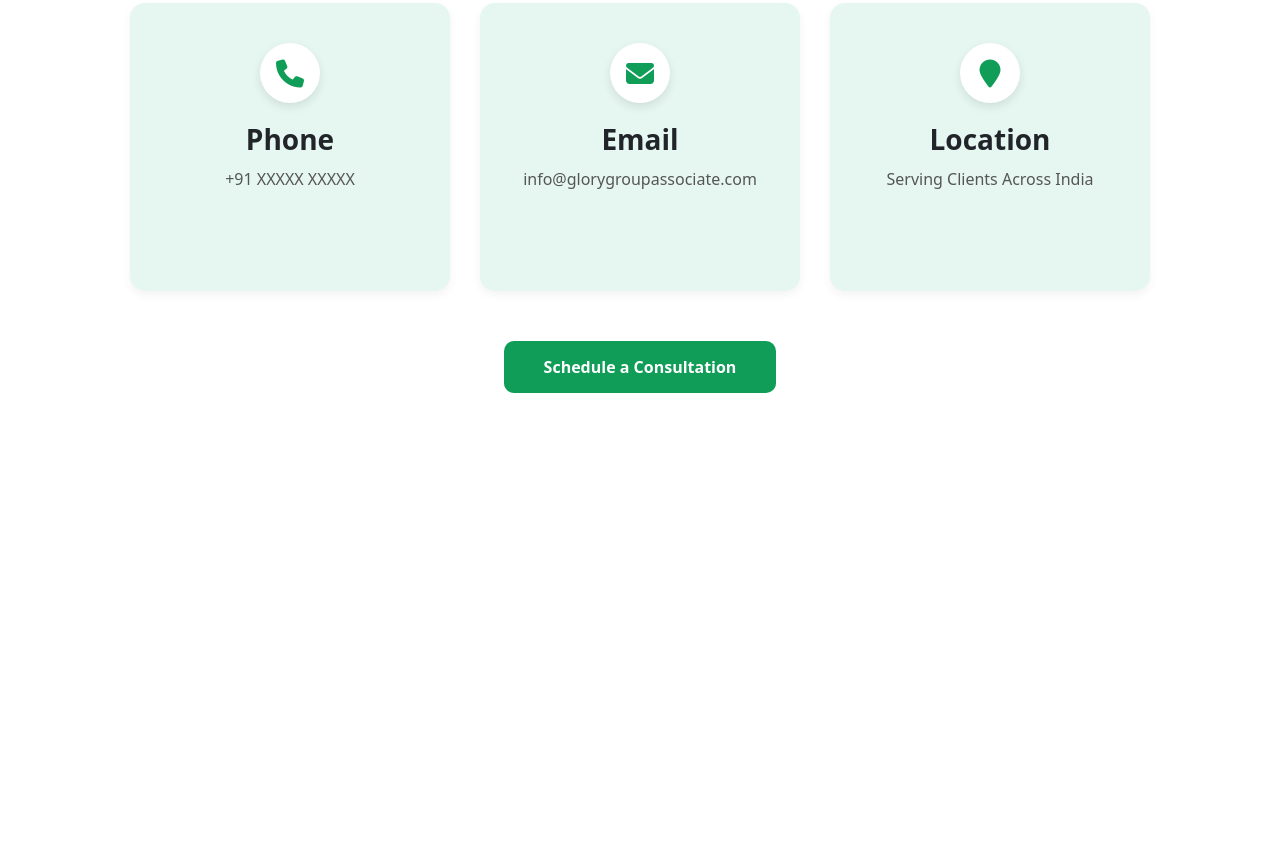
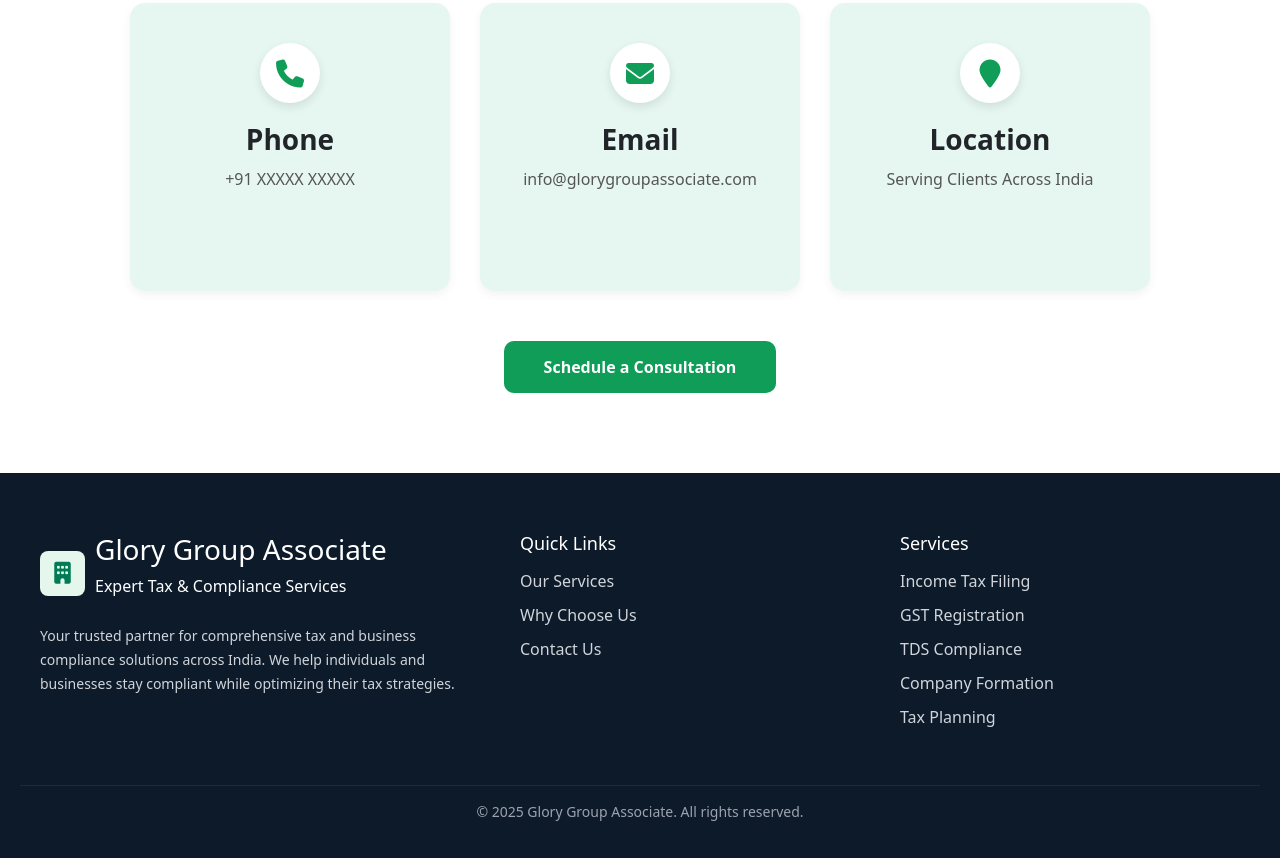
Before and after one commit to CkmJes/gloryassociate, a plain HTML site: page index.html in a window 1280 px wide. Shown: the part 2662-3520 px from the top of the page. Before the commit the page ends 3135 px from the top, so only its background shows below. Drawn offline with nearby package versions, Linux system fonts and the light colour scheme.

Commit message:
Add footer section to index.html
Added footer section with company information and quick links.

```diff
--- a/index.html
+++ b/index.html
@@ -11,6 +11,7 @@
   <link rel="stylesheet" href="assests/css/whychoose.css" />
   <link rel="stylesheet" href="assests/css/service.css" />
   <link rel="stylesheet" href="assests/css/contact.css" />
+  <link rel="stylesheet" href="assests/css/footer.css" />
 </head>
 <body>
 
@@ -273,6 +274,51 @@
     <button class="consult-btn">Schedule a Consultation</button>
   </section>
 
+<!------------footer section------------------->
+
+<footer class="footer">
+  <div class="footer-container">
+    <div class="footer-about">
+      <div class="footer-logo">
+        <div class="logo-icon">
+       <i class="fa fa-building" aria-hidden="true"></i>
+      </div>
+        <div>
+          <h3>Glory Group Associate</h3>
+          <p>Expert Tax & Compliance Services</p>
+        </div>
+      </div>
+      <p class="footer-text">
+        Your trusted partner for comprehensive tax and business compliance solutions across India.
+        We help individuals and businesses stay compliant while optimizing their tax strategies.
+      </p>
+    </div>
+
+    <div class="footer-links">
+      <h4>Quick Links</h4>
+      <ul>
+        <li><a href="#services">Our Services</a></li>
+        <li><a href="#whychooseus">Why Choose Us</a></li>
+        <li><a href="#contact">Contact Us</a></li>
+      </ul>
+    </div>
+
+    <div class="footer-services">
+      <h4>Services</h4>
+      <ul>
+        <li><a href="#">Income Tax Filing</a></li>
+        <li><a href="#">GST Registration</a></li>
+        <li><a href="#">TDS Compliance</a></li>
+        <li><a href="#">Company Formation</a></li>
+        <li><a href="#">Tax Planning</a></li>
+      </ul>
+    </div>
+  </div>
+
+  <div class="footer-bottom">
+    <p>© 2025 Glory Group Associate. All rights reserved.</p>
+  </div>
+</footer>
 
 
 
```
